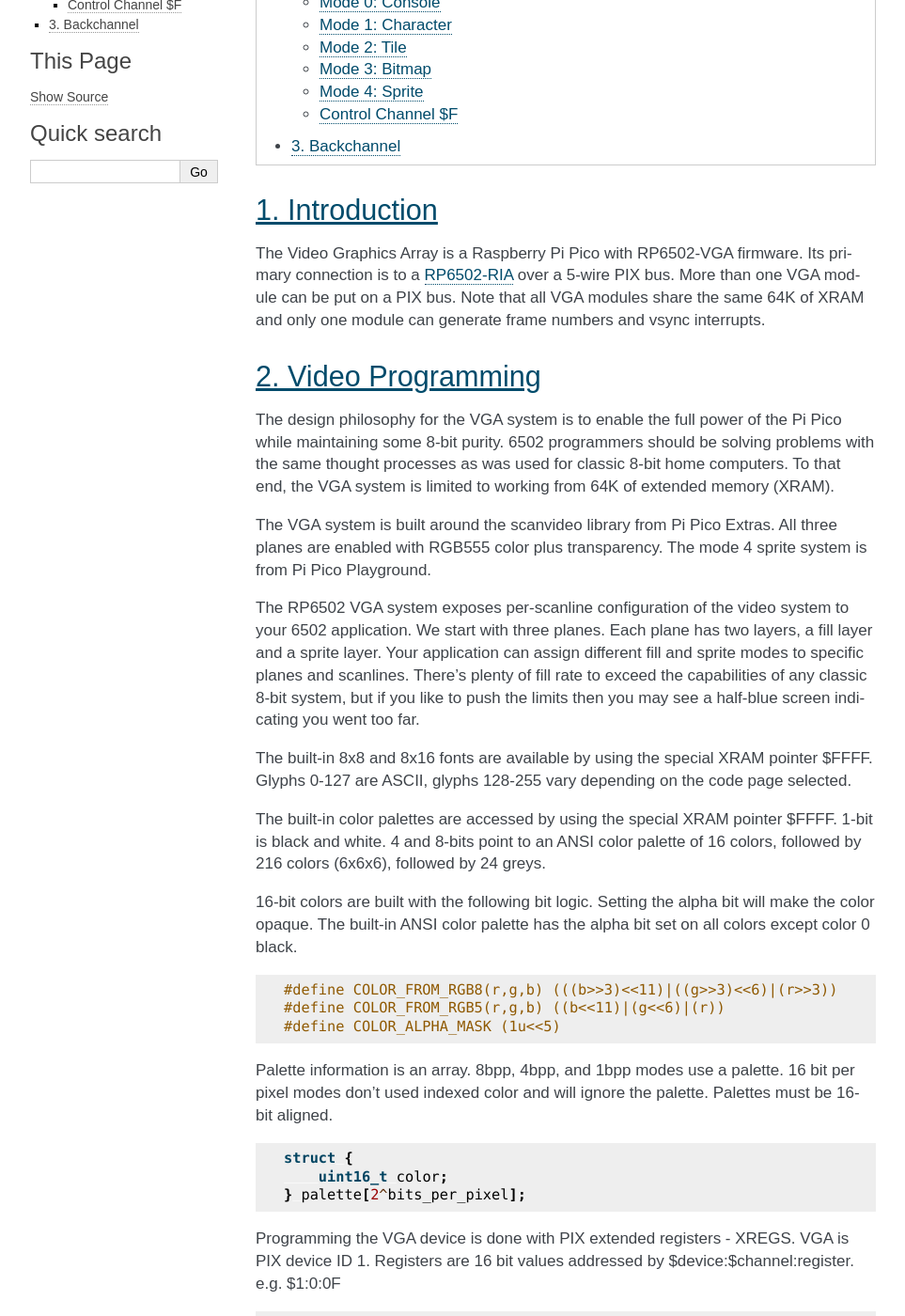
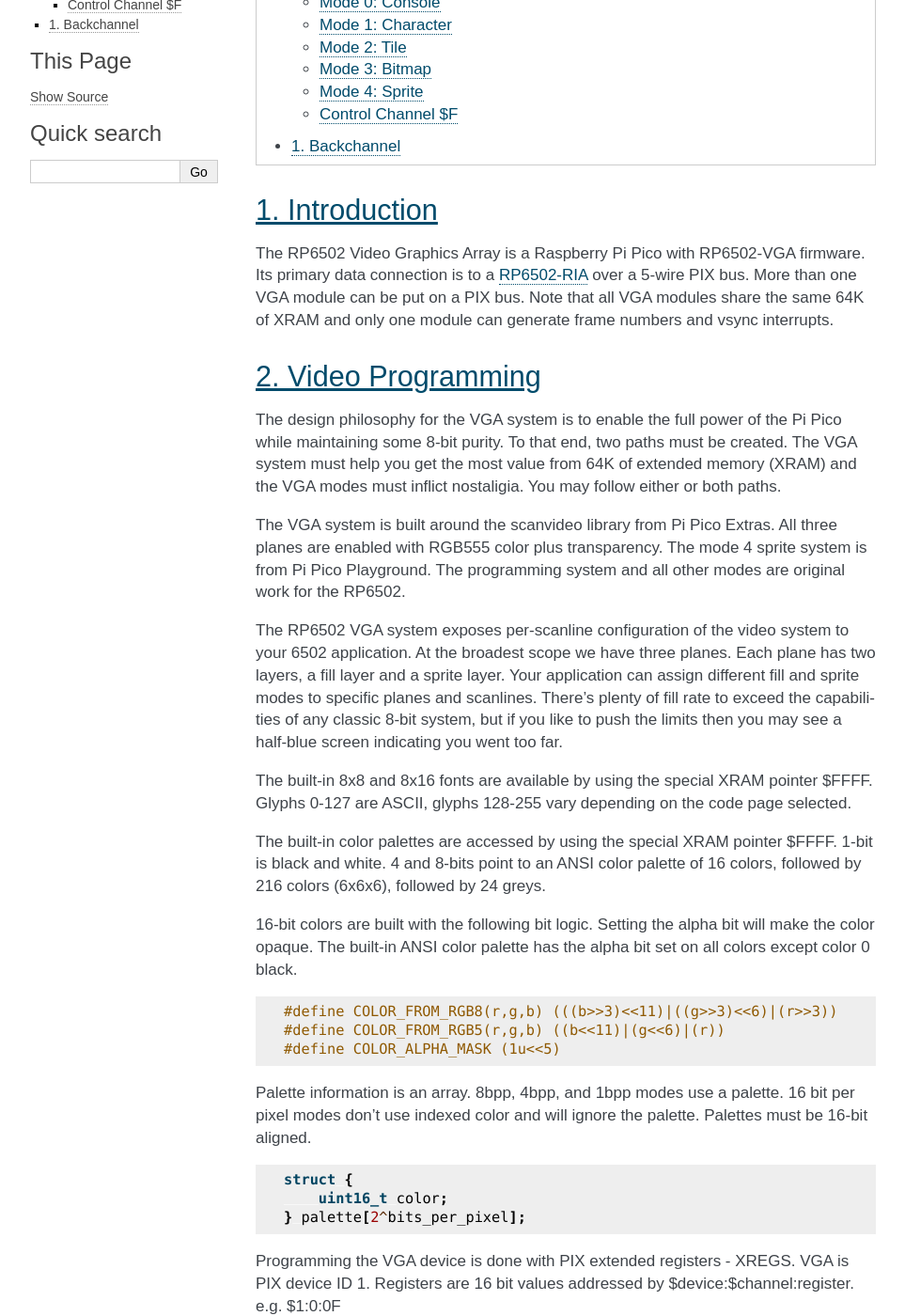
Before and after one commit to picocomputer/picocomputer.github.io, a Sphinx documentation site: the page built from docs/source/vga.rst, in a window 1280 px wide and 1400 px high, scrolled down 288 px. Shown: the whole window at 94% size, without its empty margins (148-1111 px from the left). Built offline with Sphinx 7.4.7, drawn with Linux system fonts in a browser that asks for light colours; some of the changed text lies outside the part shown.

Commit message:
improve vga docs

```diff
--- a/docs/source/vga.rst
+++ b/docs/source/vga.rst
@@ -9,16 +9,16 @@
 1. Introduction
 ===============
 
-The Video Graphics Array is a Raspberry Pi Pico with RP6502-VGA firmware. Its primary connection is to a :doc:`ria` over a 5-wire PIX bus. More than one VGA module can be put on a PIX bus. Note that all VGA modules share the same 64K of XRAM and only one module can generate frame numbers and vsync interrupts.
+The RP6502 Video Graphics Array is a Raspberry Pi Pico with RP6502-VGA firmware. Its primary data connection is to a :doc:`ria` over a 5-wire PIX bus. More than one VGA module can be put on a PIX bus. Note that all VGA modules share the same 64K of XRAM and only one module can generate frame numbers and vsync interrupts.
 
 2. Video Programming
 ====================
 
-The design philosophy for the VGA system is to enable the full power of the Pi Pico while maintaining some 8-bit purity. 6502 programmers should be solving problems with the same thought processes as was used for classic 8-bit home computers. To that end, the VGA system is limited to working from 64K of extended memory (XRAM).
+The design philosophy for the VGA system is to enable the full power of the Pi Pico while maintaining some 8-bit purity. To that end, two paths must be created. The VGA system must help you get the most value from 64K of extended memory (XRAM) and the VGA modes must inflict nostaligia. You may follow either or both paths.
 
-The VGA system is built around the scanvideo library from Pi Pico Extras. All three planes are enabled with RGB555 color plus transparency. The mode 4 sprite system is from Pi Pico Playground.
+The VGA system is built around the scanvideo library from Pi Pico Extras. All three planes are enabled with RGB555 color plus transparency. The mode 4 sprite system is from Pi Pico Playground. The programming system and all other modes are original work for the RP6502.
 
-The RP6502 VGA system exposes per-scanline configuration of the video system to your 6502 application. We start with three planes. Each plane has two layers, a fill layer and a sprite layer. Your application can assign different fill and sprite modes to specific planes and scanlines. There's plenty of fill rate to exceed the capabilities of any classic 8-bit system, but if you like to push the limits then you may see a half-blue screen indicating you went too far.
+The RP6502 VGA system exposes per-scanline configuration of the video system to your 6502 application. At the broadest scope we have three planes. Each plane has two layers, a fill layer and a sprite layer. Your application can assign different fill and sprite modes to specific planes and scanlines. There's plenty of fill rate to exceed the capabilities of any classic 8-bit system, but if you like to push the limits then you may see a half-blue screen indicating you went too far.
 
 The built-in 8x8 and 8x16 fonts are available by using the special XRAM pointer $FFFF. Glyphs 0-127 are ASCII, glyphs 128-255 vary depending on the code page selected.
 
@@ -32,7 +32,7 @@
   #define COLOR_FROM_RGB5(r,g,b) ((b<<11)|(g<<6)|(r))
   #define COLOR_ALPHA_MASK (1u<<5)
 
-Palette information is an array. 8bpp, 4bpp, and 1bpp modes use a palette. 16 bit per pixel modes don't used indexed color and will ignore the palette. Palettes must be 16-bit aligned.
+Palette information is an array. 8bpp, 4bpp, and 1bpp modes use a palette. 16 bit per pixel modes don't use indexed color and will ignore the palette. Palettes must be 16-bit aligned.
 
 .. code-block:: C
 
@@ -46,15 +46,17 @@
 .. code-block:: C
 
     // Select a 320x240 canvas
-    result = xreg(1, 0, 0, 1);
+    result = xreg(1, 0, 0, 1); // or
+    result = xreg_vga_canvas(1);
     // Program mode 3 for 4 bit color with
     // its config registers at XRAM $FF00.
-    result = xreg(1, 0, 1, 3, 1, 0xFF00);
+    result = xreg(1, 0, 1, 3, 2, 0xFF00); // or
+    result = xreg_vga_mode(3, 2, 0xFF00);
 
 Key Registers
 -------------
 
-Setting key registers may return a failure (-1) with errno EINVAL. Not all options for all modes are implemented (yet). Check the result of xreg() to detect if a feature is available.
+Setting key registers may return a failure (-1) with errno EINVAL.
 
 .. list-table::
   :widths: 5 5 90
@@ -84,7 +86,7 @@
 Mode 0: Console
 ---------------
 
-The console may be rendered on any canvas plane. The background is transparent, which makes it easy to show text over a background image using planes. The console may be a partial screen, but the scanlines must be a multiple of the font height. 640 pixel wide canvases use an 8x16 font for 80 columns. 320 pixel wide canvases use an 8x8 font for 40 columns. Only one console may be visible, programming again will remove the previous console.
+The console may be rendered on any canvas plane. ANSI color 0-black is transparent, which makes it easy to show text over a background image using planes. The console may be a partial screen, but the scanlines must be a multiple of the font height. 640 pixel wide canvases use an 8x16 font for 80 columns. 320 pixel wide canvases use an 8x8 font for 40 columns. Only one console may be visible, programming again will remove the previous console.
 
 .. list-table::
   :widths: 5 5 90
@@ -98,7 +100,7 @@
     - 0 - Console
   * - $1:0:02
     - PLANE
-    - 0-3 to select which fill plane of scanlines to program.
+    - 0-2 to select which fill plane of scanlines to program.
   * - $1:0:03
     - BEGIN
     - First scanline to program. BEGIN \<= n \< END
@@ -131,7 +133,7 @@
     - Address of config structure in XRAM.
   * - $1:0:04
     - PLANE
-    - 0-3 to select which fill plane of scanlines to program.
+    - 0-2 to select which fill plane of scanlines to program.
   * - $1:0:05
     - BEGIN
     - First scanline to program. BEGIN \<= n \< END
@@ -199,7 +201,7 @@
       uint16_t bg_color;
   } data[width_chars * height_chars];
 
-Fonts are encoded in wide format. The first 256 bytes are the first row of each of the 256 glyphs. This is the fastest layout, but wastes memory when not using the entire character set.
+Fonts are encoded in wide format. The first 256 bytes are the first row of each of the 256 glyphs.
 
 .. code-block:: C
 
@@ -213,7 +215,7 @@
 Mode 2: Tile
 ------------
 
-Tile modes have color information encoded in the tile bitmap. This is the mode you want for showing a video game playfield.
+Tile modes have color information encoded in the tile bitmap. This is the mode you want for showing a video game playfield. Hi-res canvases (640x480 and 640x360) support one plane of 1-bit color. Standard canvases (320x240 and 328x180) support two planes of any option.
 
 .. list-table::
   :widths: 5 5 90
@@ -234,7 +236,7 @@
     - Address of config structure in XRAM.
   * - $1:0:04
     - PLANE
-    - 0-3 to select which fill plane of scanlines to program.
+    - 0-2 to select which fill plane of scanlines to program.
   * - $1:0:05
     - BEGIN
     - First scanline to program. BEGIN \<= n \< END
@@ -309,7 +311,7 @@
     - Address of config structure in XRAM.
   * - $1:0:04
     - PLANE
-    - 0-3 to select which fill plane of scanlines to program.
+    - 0-2 to select which fill plane of scanlines to program.
   * - $1:0:05
     - BEGIN
     - First scanline to program. BEGIN \<= n \< END
@@ -352,7 +354,7 @@
 
 Sprites may be drawn over each fill plane. This is the 16-bit sprite system from the Pi Pico Playground. Lower bit depths are planned for a different mode.
 
-WARNING! Highly experimental! Rumbledethumps did not write this code. This code can crash the entire VGA module.
+WARNING! Slightly experimental! It is unknown how well the structure data is validated. Please submit a reproducable test program if you encounter a VGA system lockup.
 
 .. list-table::
   :widths: 5 5 90
@@ -375,7 +377,7 @@
     - Length of config array array in XRAM.
   * - $1:0:05
     - PLANE
-    - 0-3 to select which fill plane of scanlines to program.
+    - 0-2 to select which sprite plane of scanlines to program.
   * - $1:0:06
     - BEGIN
     - First scanline to program. BEGIN \<= n \< END
@@ -455,7 +457,7 @@
        * 2 - Request acknowledgment
 
 
-3. Backchannel
+1. Backchannel
 ==============
 
 Because the PIX bus is unidirectional, it can't be used for sending data from the VGA system back to the RIA. Using the UART Rx path is undesirable since there would be framing overhead or unusable control characters. Since there is a lot of unused bandwidth on the PIX bus, which is only used when the 6502 is writing to XRAM, it can be used for the UART Tx path allowing the UART Tx pin to switch directions.
```
